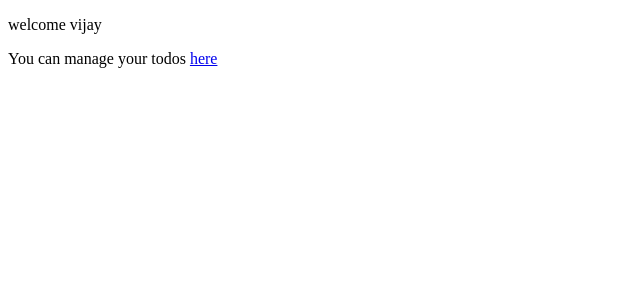
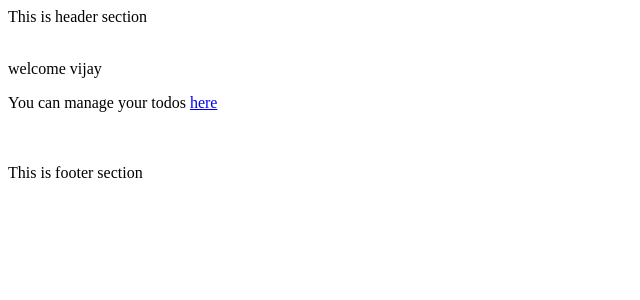
Before and after one commit to konduruvijaykumar/fullstack-springboot-angular, an Angular app in the folder todo-ui/: page /welcome/vijay in a window 1280 px wide. Shown: the top 300 px of the page, without its empty margins (0-640 px from the left). Built offline with nearby package versions, Linux system fonts and the light colour scheme.

Commit message:
v6 test header footer

```diff
--- a/todo-ui/src/app/app.component.html
+++ b/todo-ui/src/app/app.component.html
@@ -8,4 +8,13 @@
 <!-- include welcome component, this is selector name welcome component (selector: 'app-welcome') -->
 <!-- <app-welcome></app-welcome> -->
 <!-- <app-login></app-login> -->
+
+<!-- Adding simple header text section/menu for testing -->
+This is header section
+<br><br>
+
 <router-outlet></router-outlet>
+
+<br><br>
+<!-- Adding simple footer section for testing -->
+This is footer section
```
